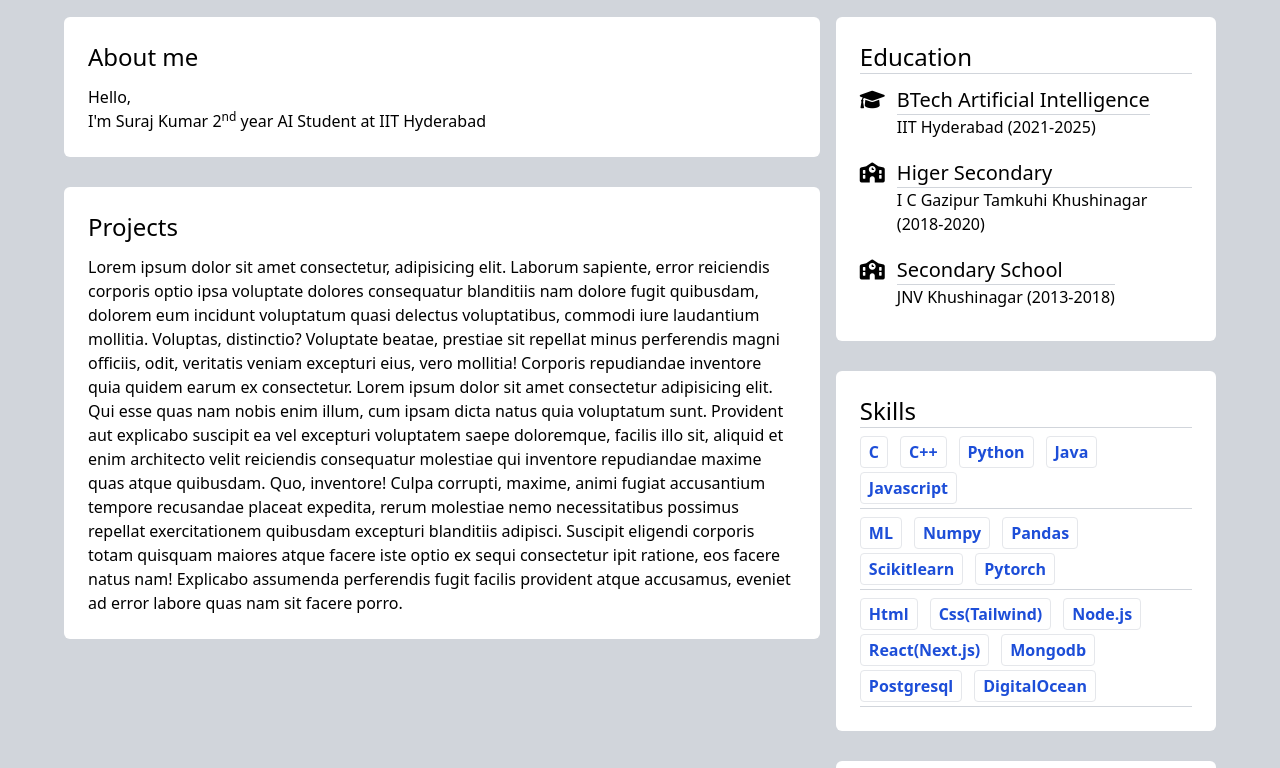
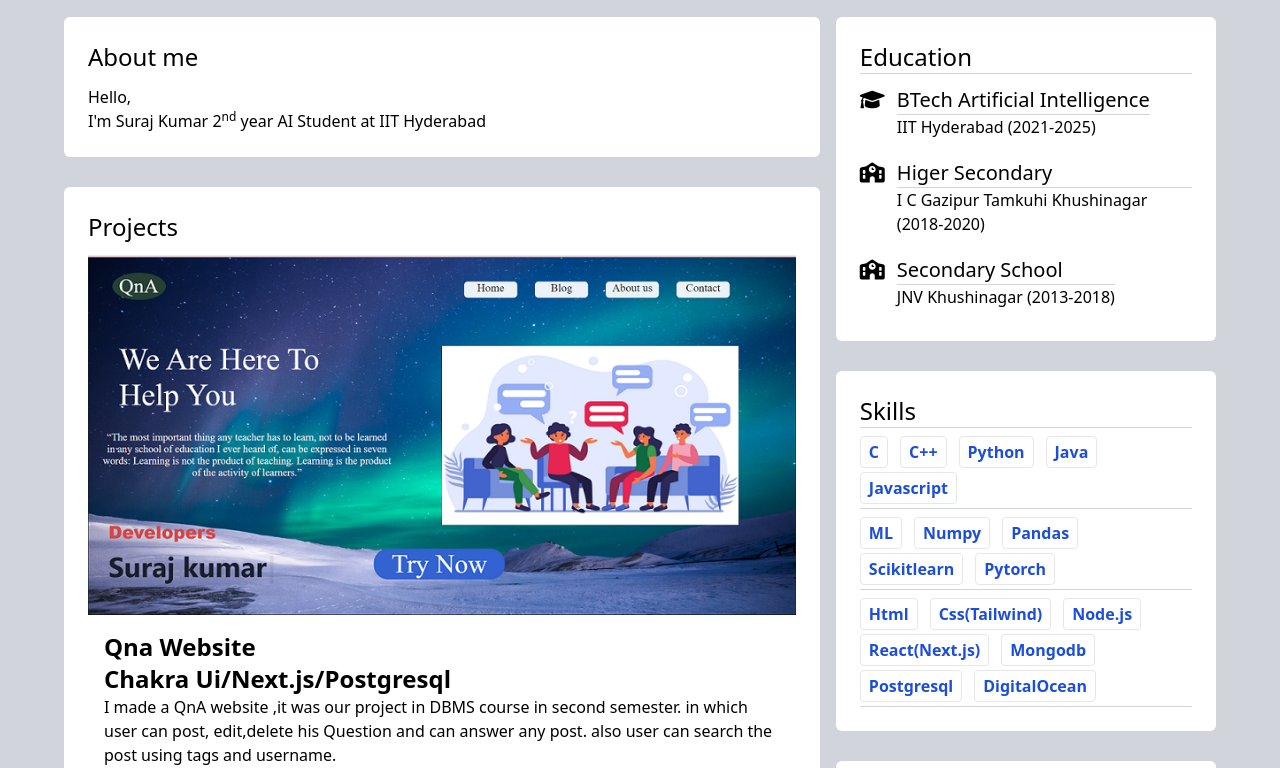
Before and after one commit to kumarsuraj151/kumarsuraj151.github.io, a plain HTML site: page index.html in a window 1280 px wide. Shown: the part 189-957 px from the top of the page. Drawn offline with Linux system fonts and the light colour scheme.

Commit message:
added projects

```diff
--- a/index.html
+++ b/index.html
@@ -17,7 +17,8 @@
         <div class="container m-auto">
             <div class="flex  items-center flex-wrap justify-center">
                 <div class="md:w-2/3 flex flex-wrap items-center justify-center md:justify-start">
-                    <img class="w-[9rem] mr-7 rounded-full border border-black" src="./img/img.jpg" alt="Rounded avatar">
+                    <img class="w-[9rem] mr-7 rounded-full border border-black" src="./img/img.jpg"
+                        alt="Rounded avatar">
                     <div class="sm:mr-8">
                         <h1 class="font-semibold text-4xl text-center mb-2">Suraj Kumar</h1>
                         <h3 class="font-medium text-2xl text-center mb-2">Student at IIT Hyderabad</h3>
@@ -36,7 +37,7 @@
         </div>
     </header>
 
-    <div class="py-5 w-[90%] flex m-auto flex-col justify-around md:flex-row">
+    <div class="py-5 max-w-[1336px] w-[90%] flex m-auto flex-col justify-around md:flex-row">
         <div class="md:w-[63%] w-full  flex-1">
             <div class="bg-white box-border p-6 md:mr-4 rounded-md mb-[30px]">
                 <h1 class="font-medium text-2xl mb-3">About me</h1>
@@ -46,14 +47,19 @@
             </div>
             <div class="bg-white box-border p-6 md:mr-4 rounded-md mb-[30px]">
                 <h1 class="font-medium text-2xl mb-3">Projects</h1>
-                <p>Lorem ipsum dolor sit amet consectetur, adipisicing elit. Laborum sapiente, error reiciendis corporis
-                    optio ipsa voluptate dolores consequatur blanditiis nam dolore fugit quibusdam, dolorem eum incidunt
-                    voluptatum quasi delectus voluptatibus, commodi iure laudantium mollitia. Voluptas, distinctio?
-                    Voluptate beatae, prestiae sit repellat minus perferendis magni officiis, odit, veritatis
-                    veniam excepturi eius, vero mollitia! Corporis repudiandae inventore quia quidem earum ex
-                    consectetur.
-                Lorem ipsum dolor sit amet consectetur adipisicing elit. Qui esse quas nam nobis enim illum, cum ipsam dicta natus quia voluptatum sunt. Provident aut explicabo suscipit ea vel excepturi voluptatem saepe doloremque, facilis illo sit, aliquid et enim architecto velit reiciendis consequatur molestiae qui inventore repudiandae maxime quas atque quibusdam. Quo, inventore! Culpa corrupti, maxime, animi fugiat accusantium tempore recusandae placeat expedita, rerum molestiae nemo necessitatibus possimus repellat exercitationem quibusdam excepturi blanditiis adipisci. Suscipit eligendi corporis totam quisquam maiores atque facere iste optio ex sequi consectetur ipit ratione, eos facere natus nam! Explicabo assumenda perferendis fugit facilis provident atque accusamus, eveniet ad error labore quas nam sit facere porro.
-                </p>
+                <div class="mb-3">
+                    <img src="./img/qna.png" alt="qna" class="w-full">
+                    <div class="p-4">
+                        <h1 class=" text-2xl font-extrabold">Qna Website </h1>
+                        <small class="text-2xl  font-semibold font-sans">Chakra
+                            Ui/Next.js/Postgresql</small>
+                        <p>
+                            I made a QnA website ,it was our project in DBMS course in second semester.
+                            in which user can post, edit,delete his Question and can answer any post. also user can
+                            search the post using tags and username.
+                        </p>
+                    </div>
+                </div>
             </div>
         </div>
         <div class=" md:w-[33%] w-full ">
```
Also changed, not shown: img/qna.png (added), output-style.css.
